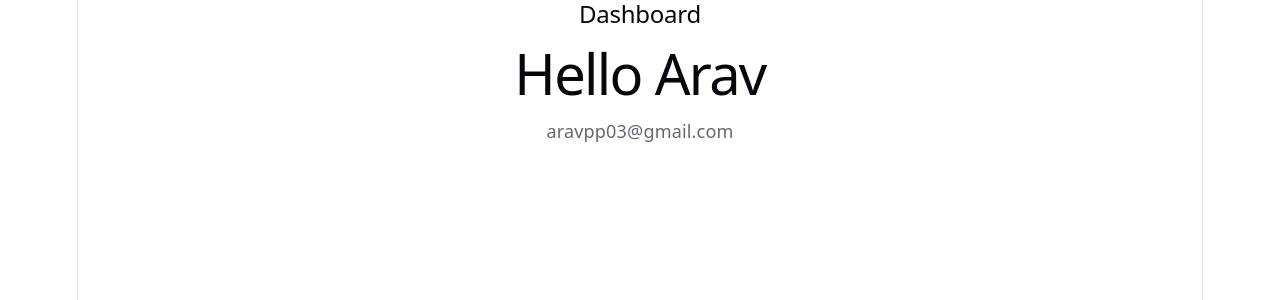
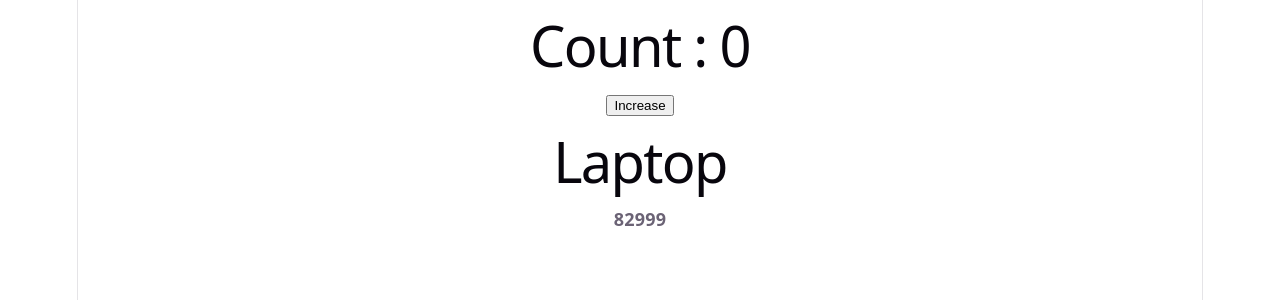
Before and after one commit to Aaravpp/React-Sample-tuto, a React (Vite) app in the folder 01_sample/my-sample-project/: page / in a window 1280 px wide. Shown: the top 300 px of the page. Built offline with nearby package versions, Linux system fonts and the light colour scheme.

Commit message:
Task 1 React.memo

```diff
--- a/01_sample/my-sample-project/src/App.jsx
+++ b/01_sample/my-sample-project/src/App.jsx
@@ -426,41 +426,123 @@
 
 // context API
 
-import { createContext, useContext } from "react";
+// import { createContext, useContext } from "react";
 
-export const UserContext = createContext(null);
+// export const UserContext = createContext(null);
 
-function App(){
-    const user = {
-        name : "Arav",
-        email : "aravpp03@gmail.com"
-    };
+// function App(){
+//     const user = {
+//         name : "Arav",
+//         email : "aravpp03@gmail.com"
+//     };
+
+//     return (
+//         <UserContext.Provider value={user}>
+//             <Dashboard/>
+//         </UserContext.Provider>
+//     );
+// }
+
+// function Dashboard() {
+//     return (
+//         <div>
+//             <h2>Dashboard</h2>
+//             <UserName />
+//         </div>
+//     )
+// }
+
+// function UserName() {
+//     const user = useContext(UserContext);
+
+//     return (
+//         <div>
+//             <h1>Hello {user.name}</h1>
+//             <p>{user.email}</p>
+//         </div>
+//     )
+// }
+
+// export default App;
+
+// import { UserContext } from "./context/UserContext";
+// import Dashboard from "./components/Dashboard";
+
+// function App() {
+//     const user = {
+//         name : "Arav",
+//         email : "aravpp03@gmail.com"
+//     };
+
+//     return (
+//         <UserContext.Provider value={user}>
+//             <Dashboard />
+//         </UserContext.Provider>
+//     )
+// }
+
+// export default App;
+
+// Task 1
+
+// import { useState } from "react";
+
+// function Product({ name, price}) {
+//     console.log("Product Rendered.");
+
+//     return (
+//         <div>
+//             <h1>{ name }</h1>
+//             <h4>{ price }</h4>
+//         </div>
+//     );
+// }
+
+// function App() {
+
+//     const [count, setCount] = useState(0);
+
+//     return(
+//         <div>
+//             <h2>Count : {count}</h2>
+
+//             <button onClick={() => {setCount(count + 1)}}>Increament</button>
+
+//             <Product name = "Laptop" price={82999}/>
+//         </div>
+//     );
+// }
+
+// export default App;
+
+
+// Task 1 React.memo
+
+import { useState, memo } from "react";
+
+const Product = memo(function Product({ name, price }) {
+    console.log("Product Rendered.");
 
     return (
-        <UserContext.Provider value={user}>
-            <Dashboard/>
-        </UserContext.Provider>
+        <div>
+            <h1>{name}</h1>
+            <h4>{price}</h4>
+        </div>
+    )
+})
+
+function App() {
+    const [count, setCount] = useState(0);
+
+    return (
+        <div>
+            <h1>Count : {count}</h1>
+
+            <button onClick={() => setCount(count + 1)}>Increase</button>
+
+            <Product name = "Laptop" price = {82999}/>
+        </div>
     );
 }
 
-function Dashboard() {
-    return (
-        <div>
-            <h2>Dashboard</h2>
-            <UserName />
-        </div>
-    )
-}
-
-function UserName() {
-    const user = useContext(UserContext);
-
-    return (
-        <div>
-            <h1>Hello {user.name}</h1>
-            <p>{user.email}</p>
-        </div>
-    )
-}
-
 export default App;
--- a/01_sample/my-sample-project/src/context/UserContext.jsx
+++ b/01_sample/my-sample-project/src/context/UserContext.jsx
@@ -0,0 +1,3 @@
+import { createContext } from "react";
+
+export const UserContext = createContext(null);
```
Also changed, not shown: 01_sample/my-sample-project/src/components/Dashboard.jsx (+13 -0 lines), 01_sample/my-sample-project/src/components/Profile.jsx (+13 -0 lines), 01_sample/my-sample-project/src/components/UserName.jsx (+17 -0 lines).
